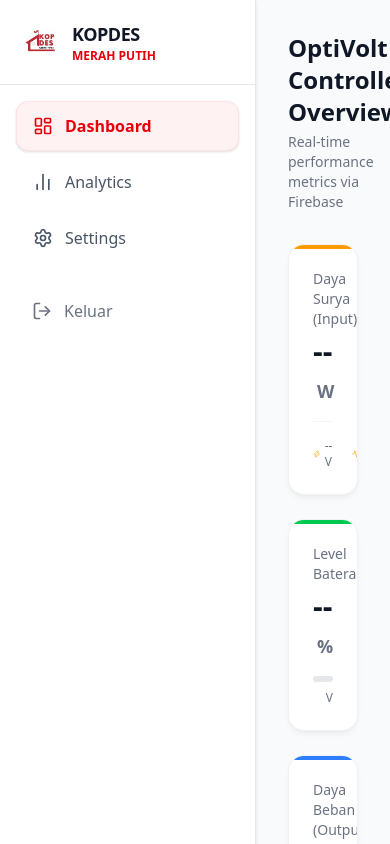
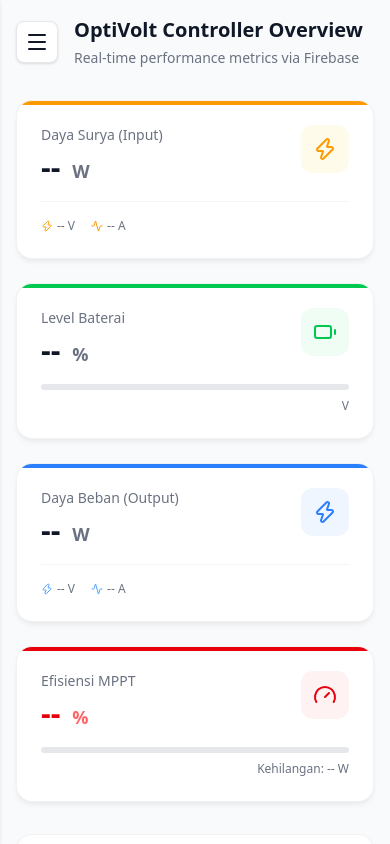
Before and after one commit to fathulkhozin/OptiVolt, a Next.js app: page / in a window 390 px wide. Both pictures are taken after typing "Sample", "Sample123" into the empty fields and a click on the button "Masuk ke Dashboard". Shown: the top 844 px of the page. Built offline with nearby package versions, Linux system fonts and the light colour scheme; no server answers; the database is empty.

Commit message:
feat: add responsive mobile sidebar and hamburger menu

```diff
--- a/src/app/page.tsx
+++ b/src/app/page.tsx
@@ -2,7 +2,7 @@
 import { useState, useEffect, useRef } from 'react';
 import { FirebaseService } from '../services/FirebaseService';
 import { OptiVoltDevice } from '../models/OptiVoltDevice';
-import { LayoutDashboard, BarChart2, Settings, LogOut, Zap, Battery, AlertTriangle, Activity, Gauge, Terminal, Info, Edit3, Cpu, CheckCircle } from 'lucide-react';
+import { LayoutDashboard, BarChart2, Settings, LogOut, Zap, Battery, AlertTriangle, Activity, Gauge, Terminal, Info, Edit3, Cpu, CheckCircle, Menu, X } from 'lucide-react';
 import {
   Chart as ChartJS,
   CategoryScale,
@@ -36,6 +36,7 @@ export default function Home() {
   const [activeTab, setActiveTab] = useState<'dashboard' | 'analytics' | 'settings'>('dashboard');
   const [isLoggedIn, setIsLoggedIn] = useState(false);
   const [loginError, setLoginError] = useState(false);
+  const [isMobileMenuOpen, setIsMobileMenuOpen] = useState(false);
 
   // Historical data for charts
   const [historyLabels, setHistoryLabels] = useState<string[]>([]);
@@ -237,26 +238,36 @@ export default function Home() {
 
   return (
     <div className="flex min-h-screen text-gray-900 bg-gray-50">
+      {/* Mobile Overlay */}
+      {isMobileMenuOpen && (
+        <div className="fixed inset-0 bg-black/50 z-40 md:hidden" onClick={() => setIsMobileMenuOpen(false)}></div>
+      )}
+
       {/* Sidebar */}
-      <aside className="w-64 flex flex-col z-10 shrink-0 bg-white border-r border-gray-200 shadow-sm">
-        <div className="p-5 flex items-center gap-3 border-b border-gray-200">
+      <aside className={`w-64 flex flex-col z-50 bg-white border-r border-gray-200 shadow-sm fixed md:static inset-y-0 left-0 transform transition-transform duration-300 ease-in-out ${isMobileMenuOpen ? 'translate-x-0' : '-translate-x-full'} md:translate-x-0`}>
+        <div className="p-5 flex items-center justify-between border-b border-gray-200">
+            <div className="flex items-center gap-3">
                 <img src="/logo.jpg" alt="Logo Kopdes" className="w-10 h-10 object-contain rounded-md" />
                 <div>
                     <h1 className="font-bold text-lg tracking-tight text-gray-900">KOPDES</h1>
                     <p className="text-xs text-red-600 font-semibold">MERAH PUTIH</p>
                 </div>
             </div>
+            <button className="md:hidden text-gray-500 hover:text-gray-900" onClick={() => setIsMobileMenuOpen(false)}>
+                <X className="w-6 h-6" />
+            </button>
+        </div>
 
         <nav className="flex-1 p-4 space-y-1.5">
-            <button onClick={() => setActiveTab('dashboard')} className={`w-full text-left flex items-center gap-3 px-4 py-3 rounded-xl border transition-colors ${activeTab === 'dashboard' ? 'bg-red-50 text-red-600 border-red-100 font-semibold shadow-sm' : 'text-gray-600 border-transparent hover:bg-gray-50 font-medium'}`}>
+            <button onClick={() => { setActiveTab('dashboard'); setIsMobileMenuOpen(false); }} className={`w-full text-left flex items-center gap-3 px-4 py-3 rounded-xl border transition-colors ${activeTab === 'dashboard' ? 'bg-red-50 text-red-600 border-red-100 font-semibold shadow-sm' : 'text-gray-600 border-transparent hover:bg-gray-50 font-medium'}`}>
                 <LayoutDashboard className="w-5 h-5" />
                 <span>Dashboard</span>
             </button>
-            <button onClick={() => setActiveTab('analytics')} className={`w-full text-left flex items-center gap-3 px-4 py-3 rounded-xl border transition-colors ${activeTab === 'analytics' ? 'bg-red-50 text-red-600 border-red-100 font-semibold shadow-sm' : 'text-gray-600 border-transparent hover:bg-gray-50 font-medium'}`}>
+            <button onClick={() => { setActiveTab('analytics'); setIsMobileMenuOpen(false); }} className={`w-full text-left flex items-center gap-3 px-4 py-3 rounded-xl border transition-colors ${activeTab === 'analytics' ? 'bg-red-50 text-red-600 border-red-100 font-semibold shadow-sm' : 'text-gray-600 border-transparent hover:bg-gray-50 font-medium'}`}>
                 <BarChart2 className="w-5 h-5" />
                 <span>Analytics</span>
             </button>
-            <button onClick={() => setActiveTab('settings')} className={`w-full text-left flex items-center gap-3 px-4 py-3 rounded-xl border transition-colors ${activeTab === 'settings' ? 'bg-red-50 text-red-600 border-red-100 font-semibold shadow-sm' : 'text-gray-600 border-transparent hover:bg-gray-50 font-medium'}`}>
+            <button onClick={() => { setActiveTab('settings'); setIsMobileMenuOpen(false); }} className={`w-full text-left flex items-center gap-3 px-4 py-3 rounded-xl border transition-colors ${activeTab === 'settings' ? 'bg-red-50 text-red-600 border-red-100 font-semibold shadow-sm' : 'text-gray-600 border-transparent hover:bg-gray-50 font-medium'}`}>
                 <Settings className="w-5 h-5" />
                 <span>Settings</span>
             </button>
@@ -277,11 +288,16 @@ export default function Home() {
       </aside>
 
       {/* Main Content */}
-      <main className="flex-1 p-8 overflow-y-auto">
+      <main className="flex-1 p-4 md:p-8 overflow-y-auto">
         <header className="mb-8 flex justify-between items-end">
+            <div className="flex items-center gap-4">
+                <button className="md:hidden text-gray-900 bg-white p-2 rounded-lg shadow-sm border border-gray-200" onClick={() => setIsMobileMenuOpen(true)}>
+                    <Menu className="w-6 h-6" />
+                </button>
                 <div>
-                <h2 className="text-2xl font-bold text-gray-900">OptiVolt Controller Overview</h2>
+                    <h2 className="text-xl md:text-2xl font-bold text-gray-900">OptiVolt Controller Overview</h2>
                     <p className="text-gray-500 text-sm mt-1">Real-time performance metrics via Firebase</p>
+                </div>
             </div>
             {/* Logo on top right just as an aesthetic touch */}
             <div className="hidden md:block opacity-10">
```
Lines whose indentation alone changed are shown as unchanged.
